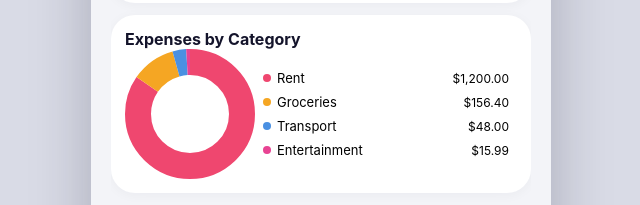
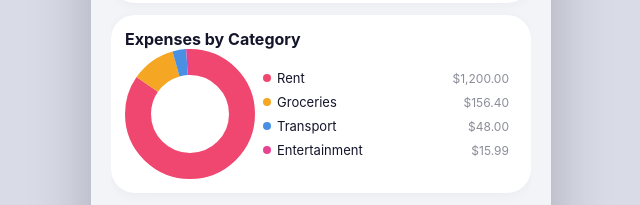
Before and after one commit to Friasru/Budgy, a React (Vite) app in the folder Budgy_main/: page / in a window 1280 px wide. Shown: the part 347-552 px from the top of the page, without its empty margins (319-959 px from the left). Built offline with nearby package versions, Linux system fonts and the light colour scheme.

Commit message:
Fixed text visiblity

```diff
--- a/Budgy_main/src/index.css
+++ b/Budgy_main/src/index.css
@@ -292,6 +292,7 @@ h3 {
   gap: 6px;
   font-size: 13px;
   white-space: nowrap;
+  color: var(--text-main);
 }
 
 .dot {
@@ -306,12 +307,14 @@ h3 {
   flex: 1;
   overflow: hidden;
   text-overflow: ellipsis;
+  color: var(--text-main);
 }
 
 .legend-value {
   font-size: 12px;
   margin-left: auto;
   flex-shrink: 0;
+  color: var(--text-muted);
 }
 
 .dot-large {
```
